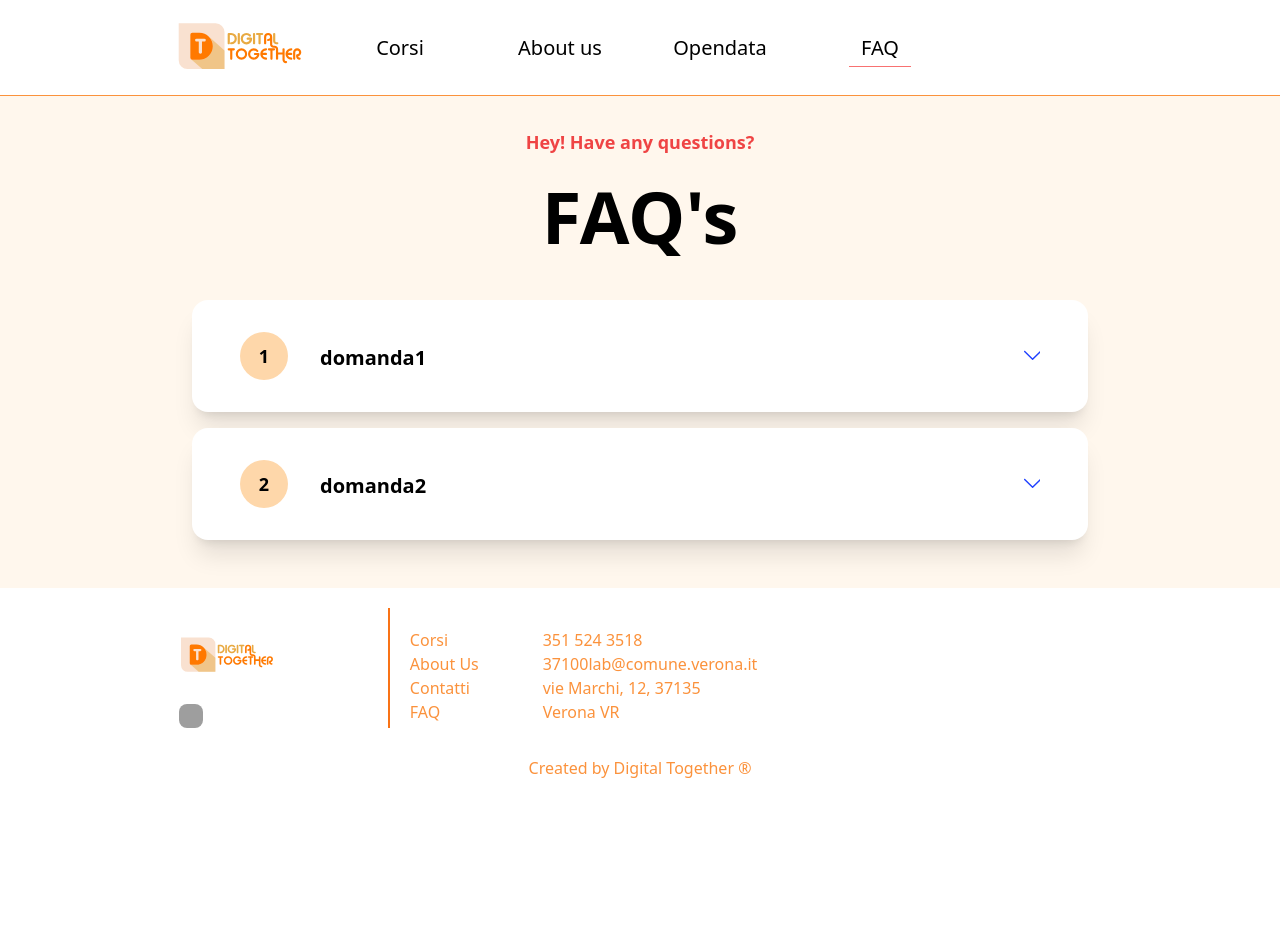
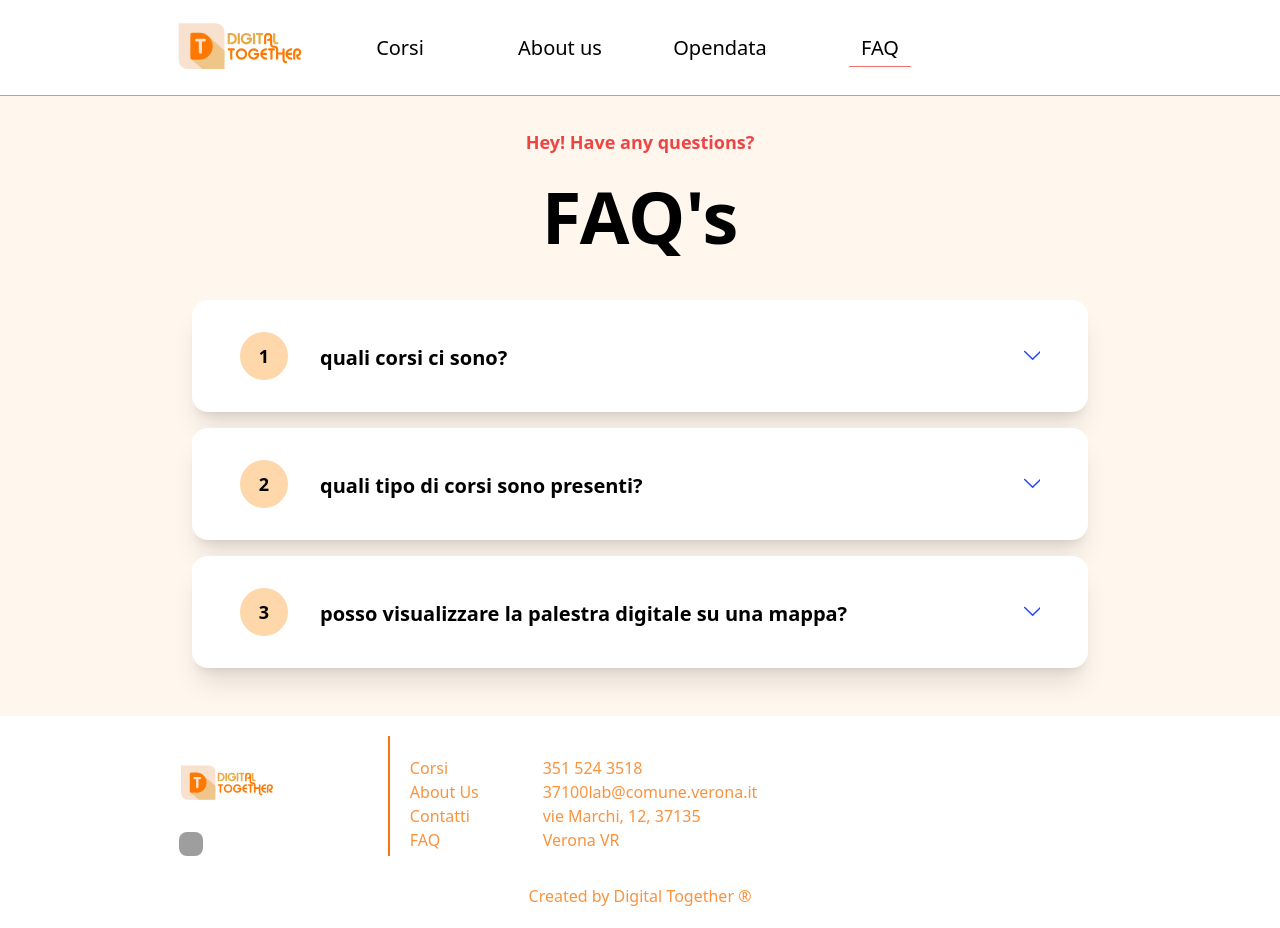
Before and after one commit to fondazioneedulife/digital-together, a Vue app in the folder client/: page /faq in a window 1280 px wide. Before the commit the page ends 800 px from the top, so only its background shows below. Built offline with nearby package versions, Linux system fonts and the light colour scheme; grey boxes are pictures that could not be loaded; what vue3-openlayers would draw is missing.

Commit message:
impl code

```diff
--- a/client/src/components/chart/Graphic.vue
+++ b/client/src/components/chart/Graphic.vue
@@ -33,7 +33,7 @@ Chart.register(
 const dataValues = ref([91.75, 100, 52.75, 72.42, 80.67, 83.42, 72.50, 69.50, 72.33, 88.92])
 
 const data = computed(() => ({
-  labels: ["partecipante 1", "partecipante 2", "partecipante 3", "partecipante 4", "partecipante 5", "partecipante 6", "partecipante 7","partecipante 8","partecipante 9","partecipante 10"],
+  labels: ["utente 1", "partecipante 2", "partecipante 3", "partecipante 4", "partecipante 5", "partecipante 6", "partecipante 7","partecipante 8","partecipante 9","partecipante 10"],
   datasets: [
     {
       label: "area 1",
--- a/client/src/views/Faq.vue
+++ b/client/src/views/Faq.vue
@@ -47,13 +47,18 @@ export default {
         return{
             questions: [
                 {
-                    ask: "domanda1",
-                    answare: "risposta1",
+                    ask: "quali corsi ci sono?",
+                    answare: "i corsi presenti sono molti, vai nella sezione corsi e utilizza i filtri per trovare il corso giusto per te!",
                     isOpen: false
                 },
                 {
-                    ask: "domanda2",
-                    answare: "risposta2",
+                    ask: "quali tipo di corsi sono presenti?",
+                    answare: "quando ti rivolgi a questa piattaforma puoi trovare qualsiasi tipo di corso inerente alle competenze digitali. ;)",
+                    isOpen: false
+                },
+                {
+                    ask: "posso visualizzare la palestra digitale su una mappa?",
+                    answare: "si, in questo modo puoi vedere esattamente dove si svolge esattamente il corso e raggiungerlo rapidamente.",
                     isOpen: false
                 }
             ]
```
Also changed, not shown: 1 other file (tests, documents, lock files or other folders).
